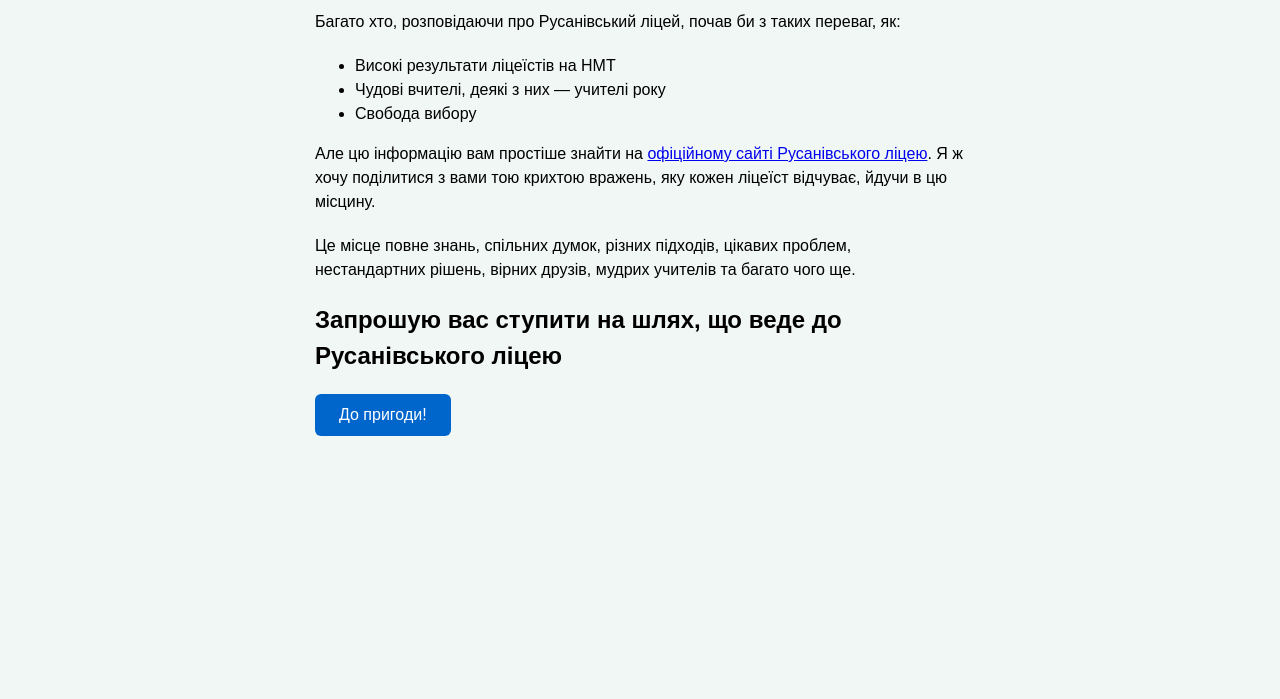
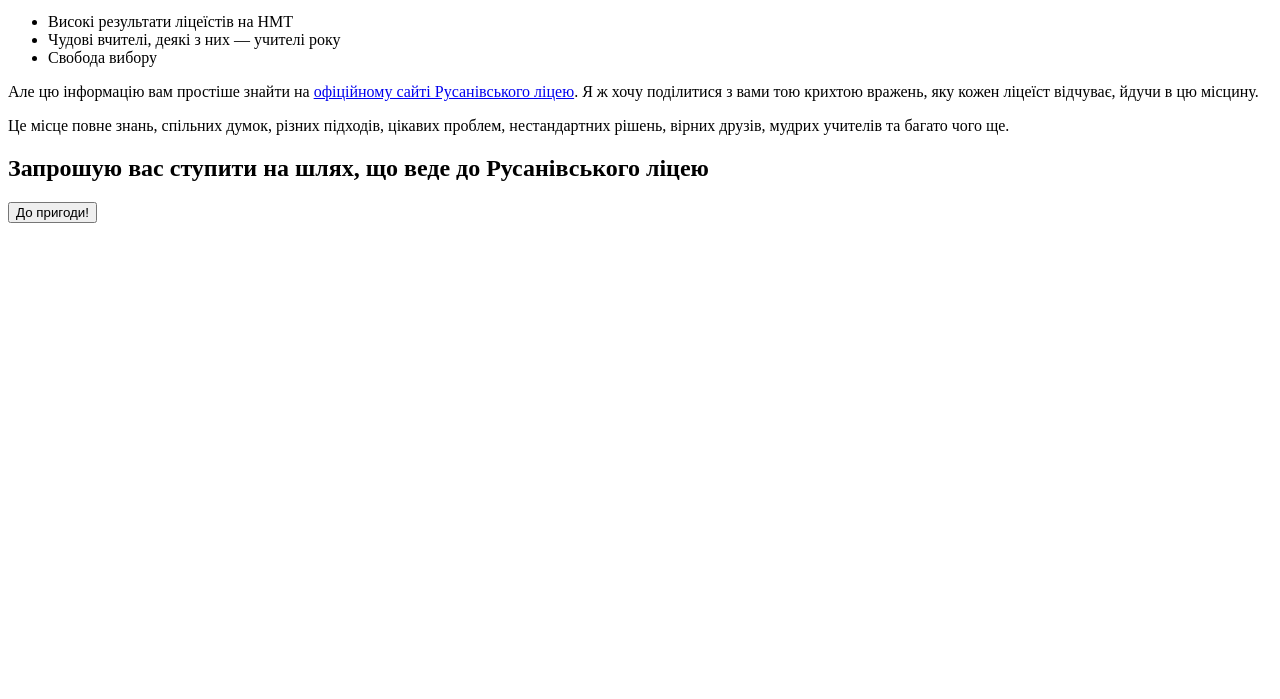
Before and after one commit to izhvanko-glitch/RL_Zhvanko, a plain HTML site: page templates/index.html in a window 1280 px wide. Shown: the part 101-800 px from the top of the page. Drawn offline with Linux system fonts and the light colour scheme.

Commit message:
Update index.html

```diff
--- a/templates/index.html
+++ b/templates/index.html
@@ -4,41 +4,6 @@
     <meta charset="UTF-8">
     <meta name="viewport" content="width=device-width, initial-scale=1.0">
     <title>Головна</title>
-
-    <style>
-        body {
-            max-width: 650px;
-            margin: 0 auto;
-            padding: 20px;
-            font-family: sans-serif;
-            line-height: 1.5;
-            background-color: #f0f7f4;
-        }
-
-        img {
-            width: 100%;
-            border-radius: 8px;
-        }
-
-        p {
-            margin-bottom: 20px;
-        }
-
-        button {
-            background-color: #0066cc;
-            color: white;
-            border: none;
-            padding: 12px 24px;
-            font-size: 16px;
-            border-radius: 6px;
-            cursor: pointer;
-        }
-
-        button:hover {
-            background-color: #0052a3;
-        }
-    </style>
-</head>
 <body>
 
 <h1>Дорога до ліцею</h1>
```
